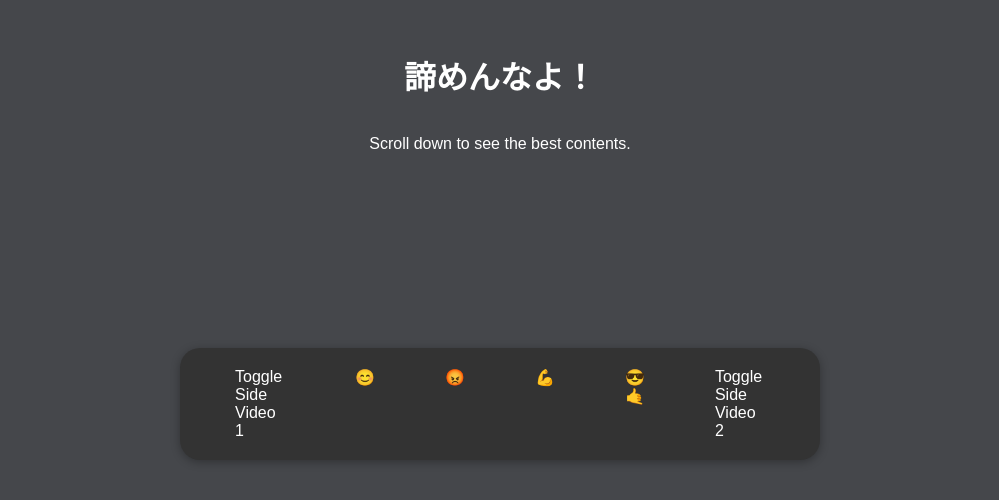
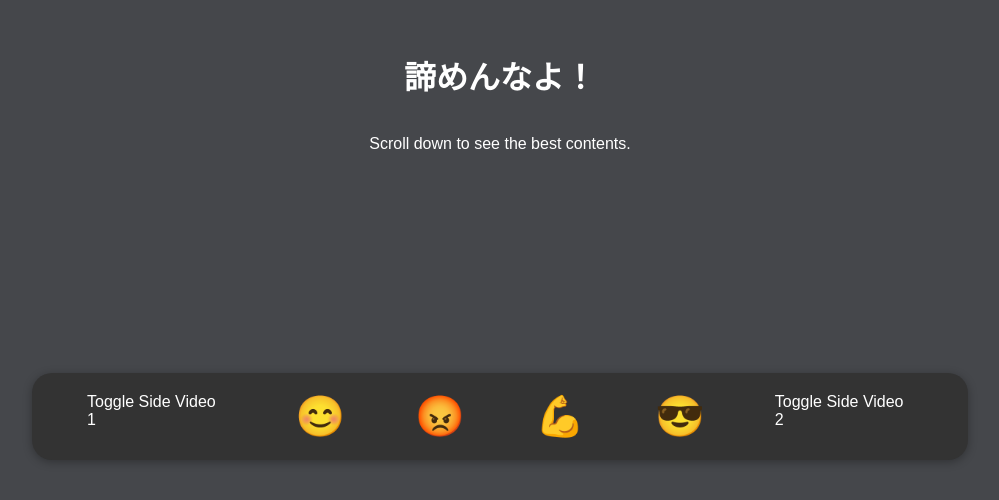
Before and after one commit to umamififty/WIE-Final, a React (Create React App) app: page / in a window 1280 px wide. Shown: the part 320-820 px from the top of the page, without its empty margins (140-1139 px from the left). Built offline with nearby package versions, Linux system fonts and the light colour scheme.

Commit message:
eheh
hehe

```diff
--- a/src/navbar.css
+++ b/src/navbar.css
@@ -9,6 +9,7 @@
   border-radius: 20px;
   box-shadow: 0 2px 10px rgba(0, 0, 0, 0.3);
   z-index: 1000;
+  width: 70%;
 }
 
 .navbar ul {
@@ -20,7 +21,7 @@
 }
 
 .navbar ul li.emoji {
-  font-size: 30px;;
+  font-size: 40px;
 }
 
 .navbar li {
--- a/src/navbar.js
+++ b/src/navbar.js
@@ -14,10 +14,10 @@ const Navbar = ({
         <li className={showSideVideo1 ? 'active' : ''} onClick={toggleSideVideo1}>
           Toggle Side Video 1
         </li>
-        <li onClick={() => changeMood('happy')}>😊</li>
-        <li onClick={() => changeMood('angry')}>😡</li>
-        <li onClick={() => changeMood('motivation')}>💪</li>
-        <li onClick={() => changeMood('chill')}>😎🤙</li>
+        <li className='emoji' onClick={() => changeMood('happy')}>😊</li>
+        <li className='emoji' onClick={() => changeMood('angry')}>😡</li>
+        <li className='emoji' onClick={() => changeMood('motivation')}>💪</li>
+        <li className='emoji' onClick={() => changeMood('chill')}>😎</li>
         <li className={showSideVideo2 ? 'active' : ''} onClick={toggleSideVideo2}>
           Toggle Side Video 2
         </li>
```
